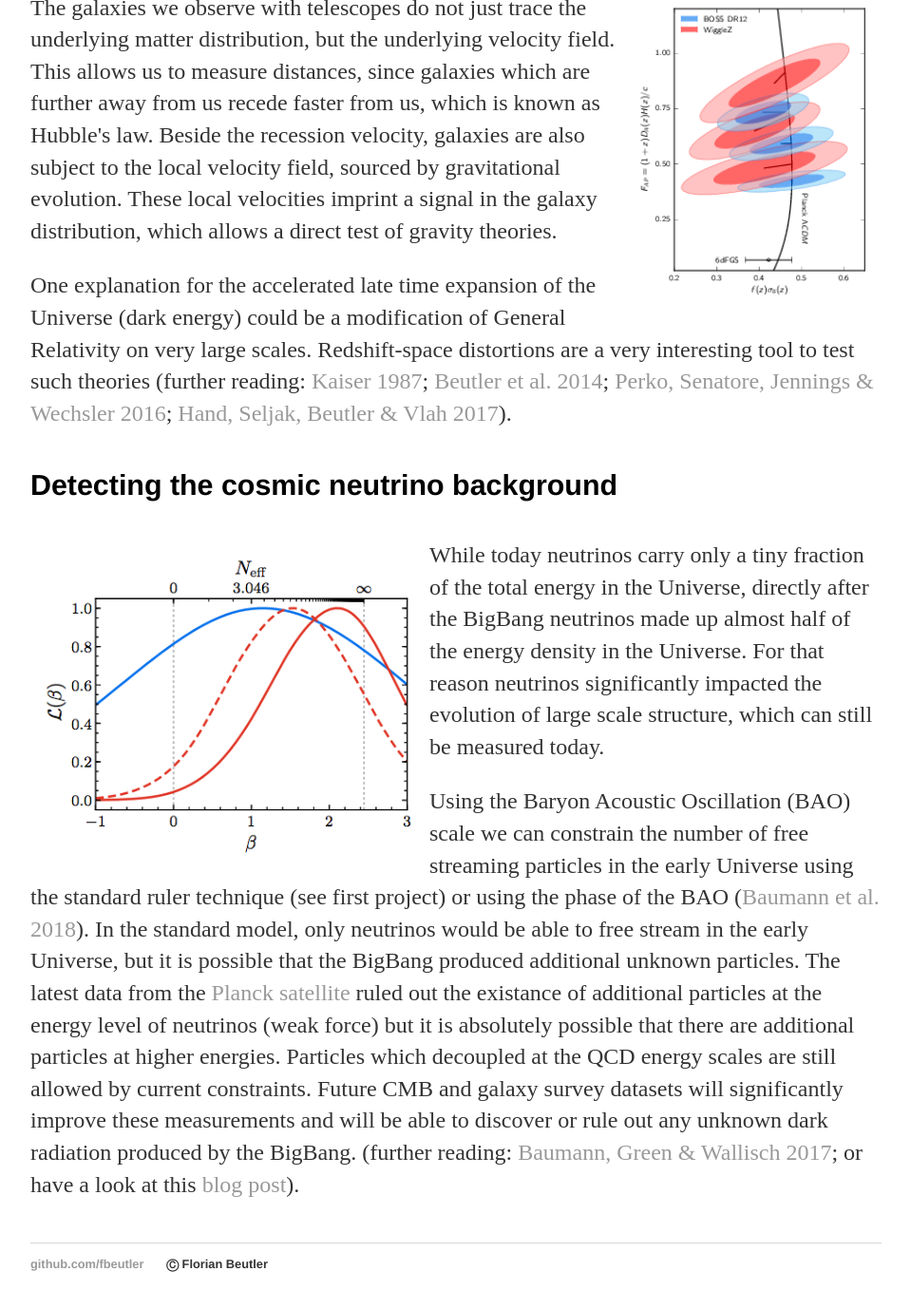
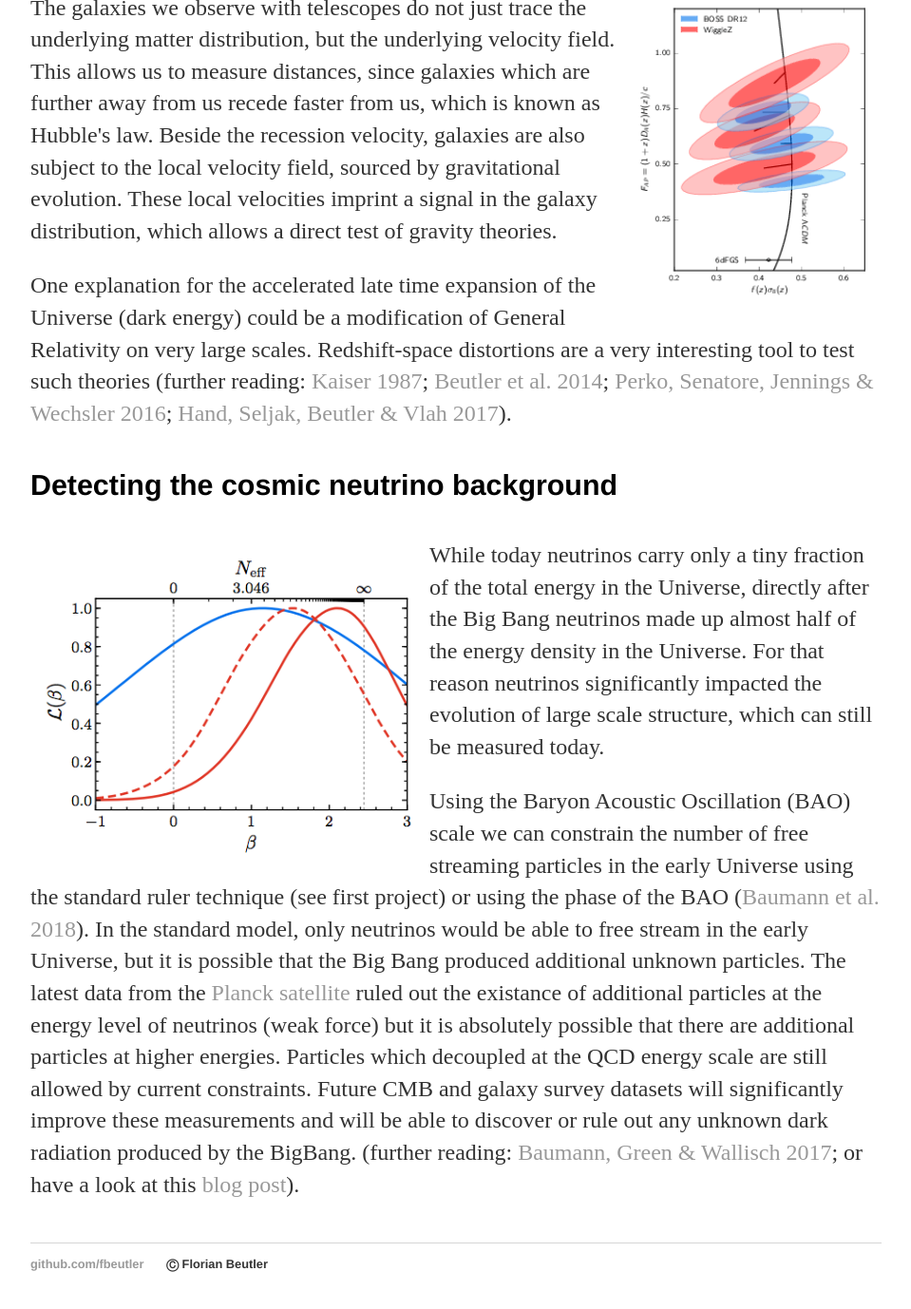
Before and after one commit to fbeutler/fbeutler.github.io, a Jekyll site: the page built from research/projects.html, in a window 1280 px wide and 1400 px high, scrolled down 4159 px. Shown: the top 1378 px of the window at 95% size, without its empty margins (160-1119 px from the left). Built offline with Jekyll 4.4.1, drawn with Linux system fonts in a browser that asks for light colours.

Commit message:
Update projects.html

```diff
--- a/research/projects.html
+++ b/research/projects.html
@@ -142,7 +142,7 @@ pattern. Therefore by statistically analyzing the matter distribution in the Uni
 
     <img src="/static/neff.png" alt="Neff CONSTRAINT FROM BOSS" width="400" align="left" style="padding:10px">
     <p>
-      While today neutrinos carry only a tiny fraction of the total energy in the Universe, directly after the BigBang
+      While today neutrinos carry only a tiny fraction of the total energy in the Universe, directly after the Big Bang
       neutrinos made up almost half of the energy density in the Universe. For that reason neutrinos significantly impacted
       the evolution of large scale structure, which can still be measured today.
     </p>
@@ -151,11 +151,11 @@ pattern. Therefore by statistically analyzing the matter distribution in the Uni
       Using the Baryon Acoustic Oscillation (BAO) scale we can constrain the number of free streaming particles in the early Universe using
       the standard ruler technique (see first project) or using the phase of the BAO (<a href="https://arxiv.org/abs/1803.10741"
       target="_blank">Baumann et al. 2018</a>). In
-      the standard model, only neutrinos would be able to free stream in the early Universe, but it is possible that the BigBang produced
+      the standard model, only neutrinos would be able to free stream in the early Universe, but it is possible that the Big Bang produced
       additional unknown
       particles. The latest data from the <a href="https://www.esa.int/Our_Activities/Space_Science/Planck/Planck_and_the_cosmic_microwave_background" target='_blank'>Planck satellite</a>
       ruled out the existance of additional particles at the energy level of neutrinos (weak force) but it is absolutely possible that
-      there are additional particles at higher energies. Particles which decoupled at the QCD energy scales are still allowed
+      there are additional particles at higher energies. Particles which decoupled at the QCD energy scale are still allowed
       by current constraints. Future CMB and galaxy survey datasets will significantly
       improve these measurements and will be able to discover or rule out any unknown dark radiation produced by the BigBang.
       (further reading: <a
```
